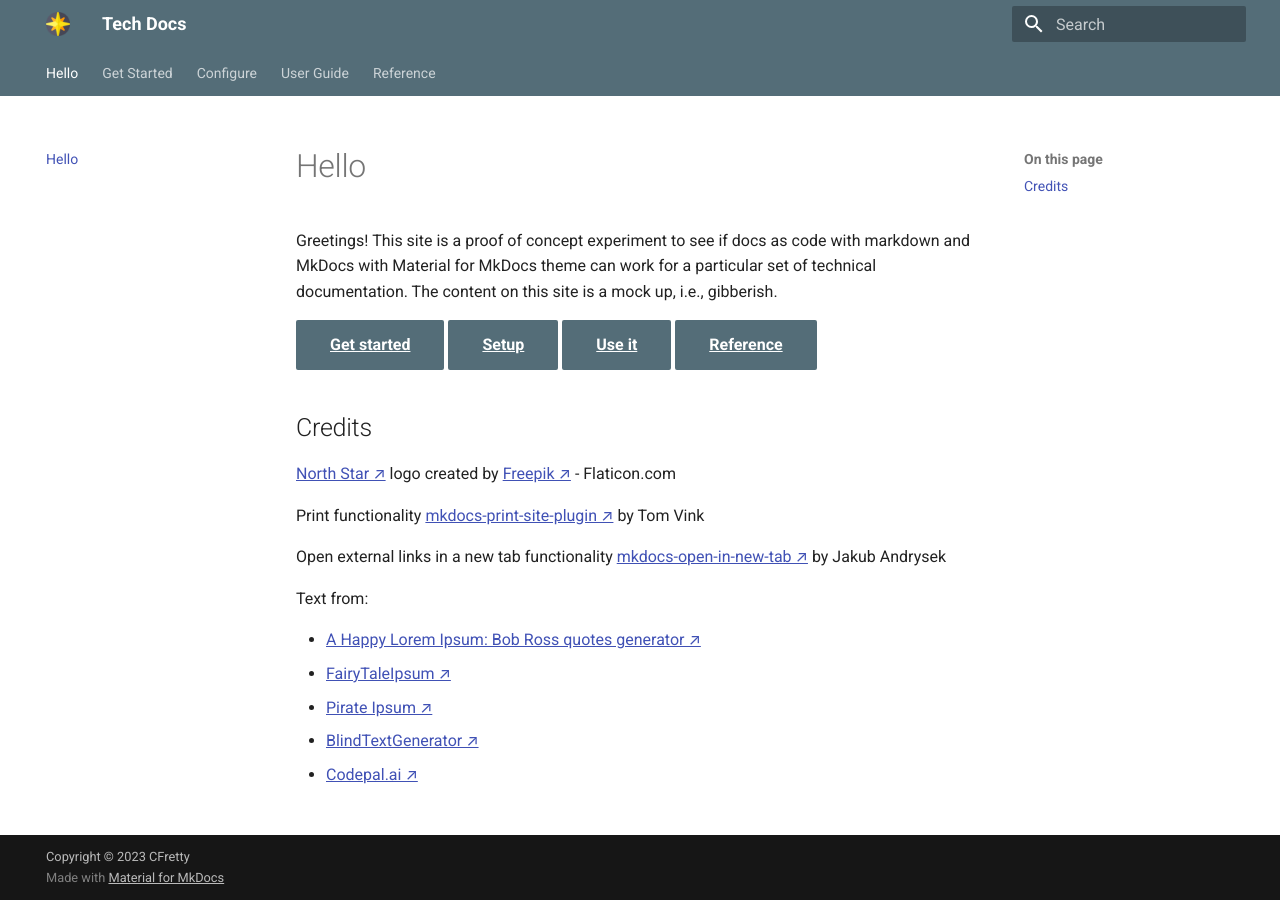
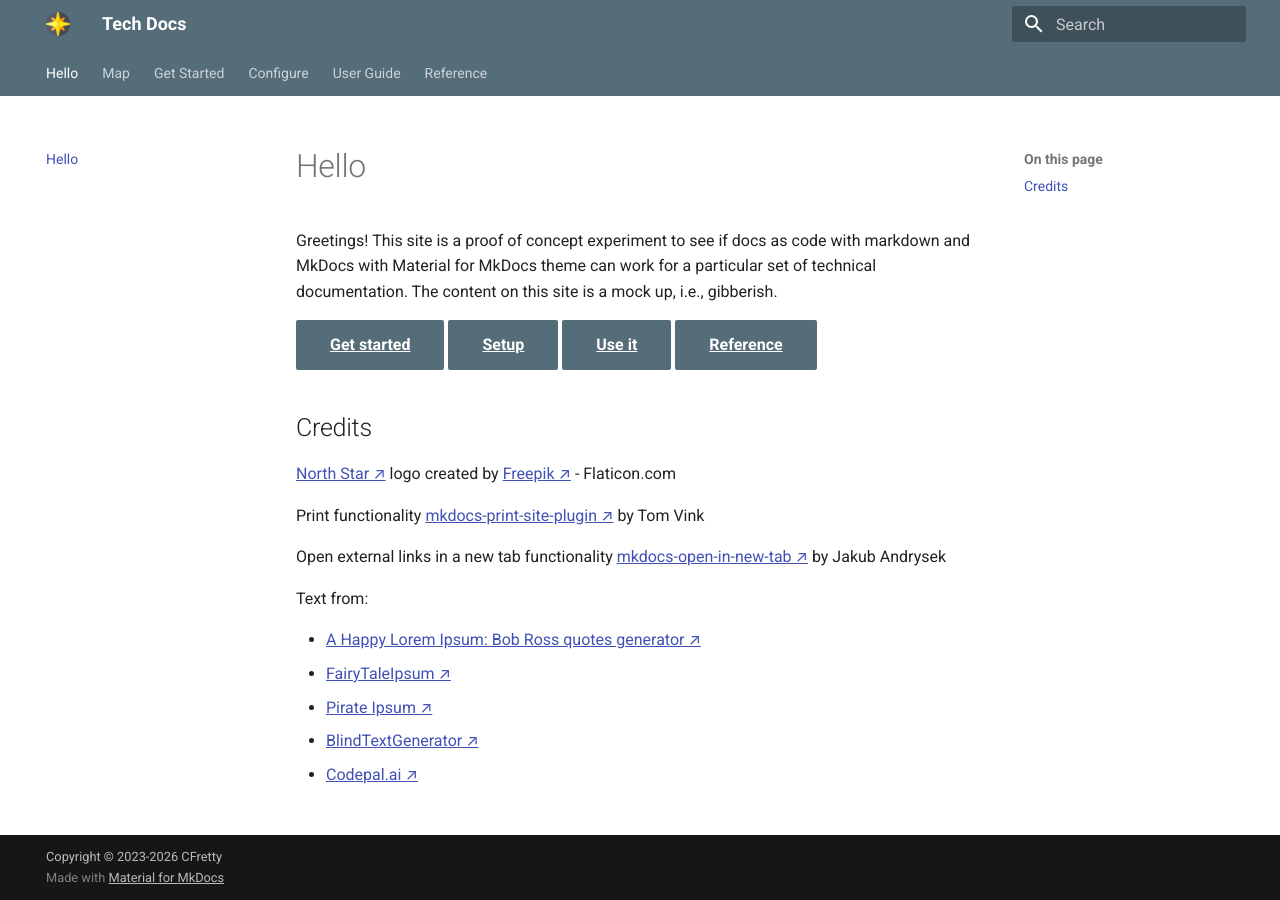
Before and after one commit to cfretty/zensical_poc, an MkDocs documentation site: the page built from docs/index.md, in a window 1280 px wide. Built offline with MkDocs 1.6.1 and Material for MkDocs 9.7.7, drawn with Linux system fonts in a browser that asks for light colours.

Commit message:
add to toc

```diff
--- a/mkdocs.yml
+++ b/mkdocs.yml
@@ -25,7 +25,7 @@ site_author: CF
 site_description: >-
   Tech doc site PoC using Material for MkDocs theme.
 
-copyright: Copyright &copy; 2023 CFretty
+copyright: Copyright &copy; 2023-2026 CFretty
 theme:
   favicon: assets/images/north-star.png
   features:
@@ -112,6 +112,8 @@ markdown_extensions:
   # Page tree see https://www.mkdocs.org/user-guide/configuration/#nav
 nav:
   - Hello: index.md
+  - Map:
+    - map/index.html
   - Get Started:
     - quickstart/index.md
     - Install: quickstart/install-basics.md
```
